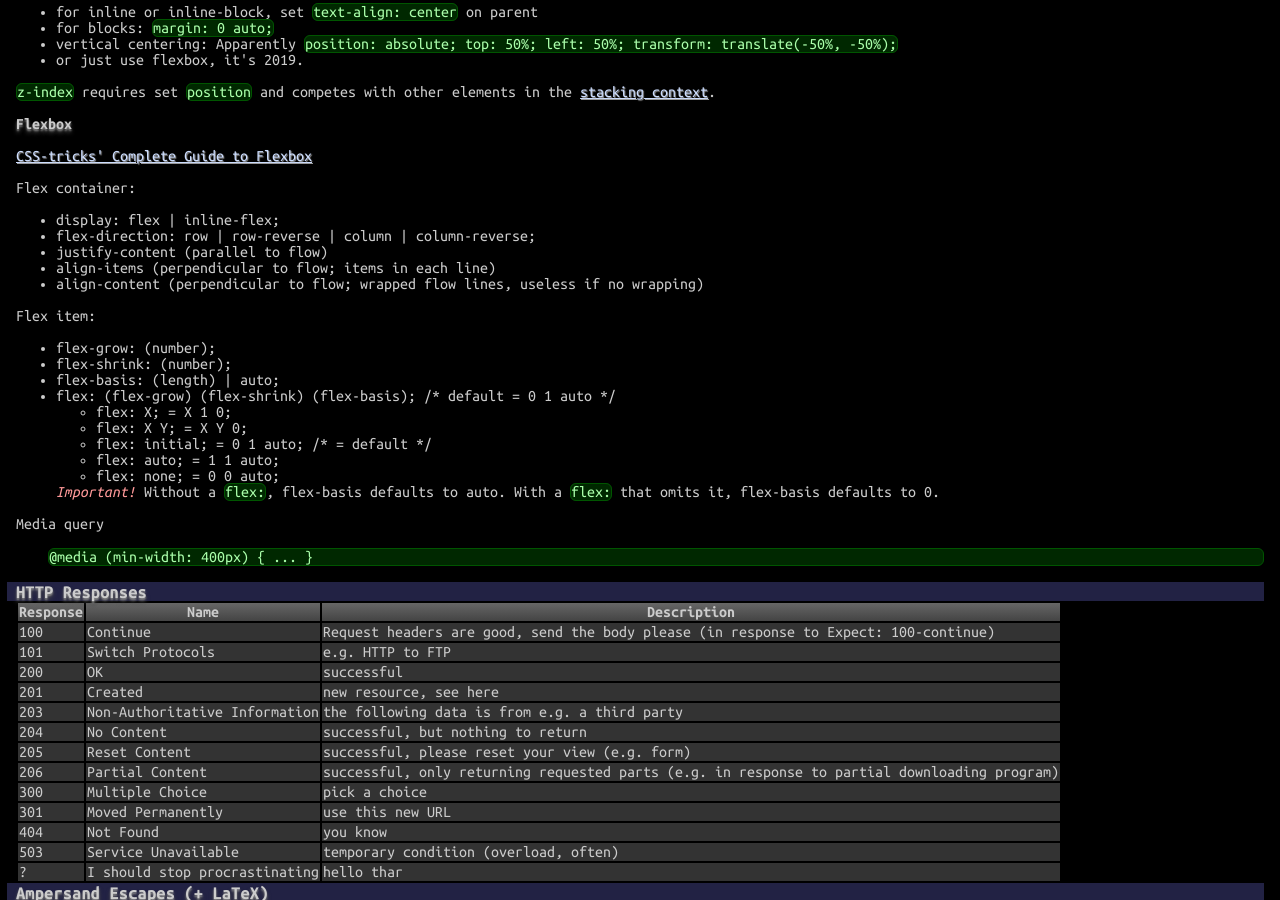
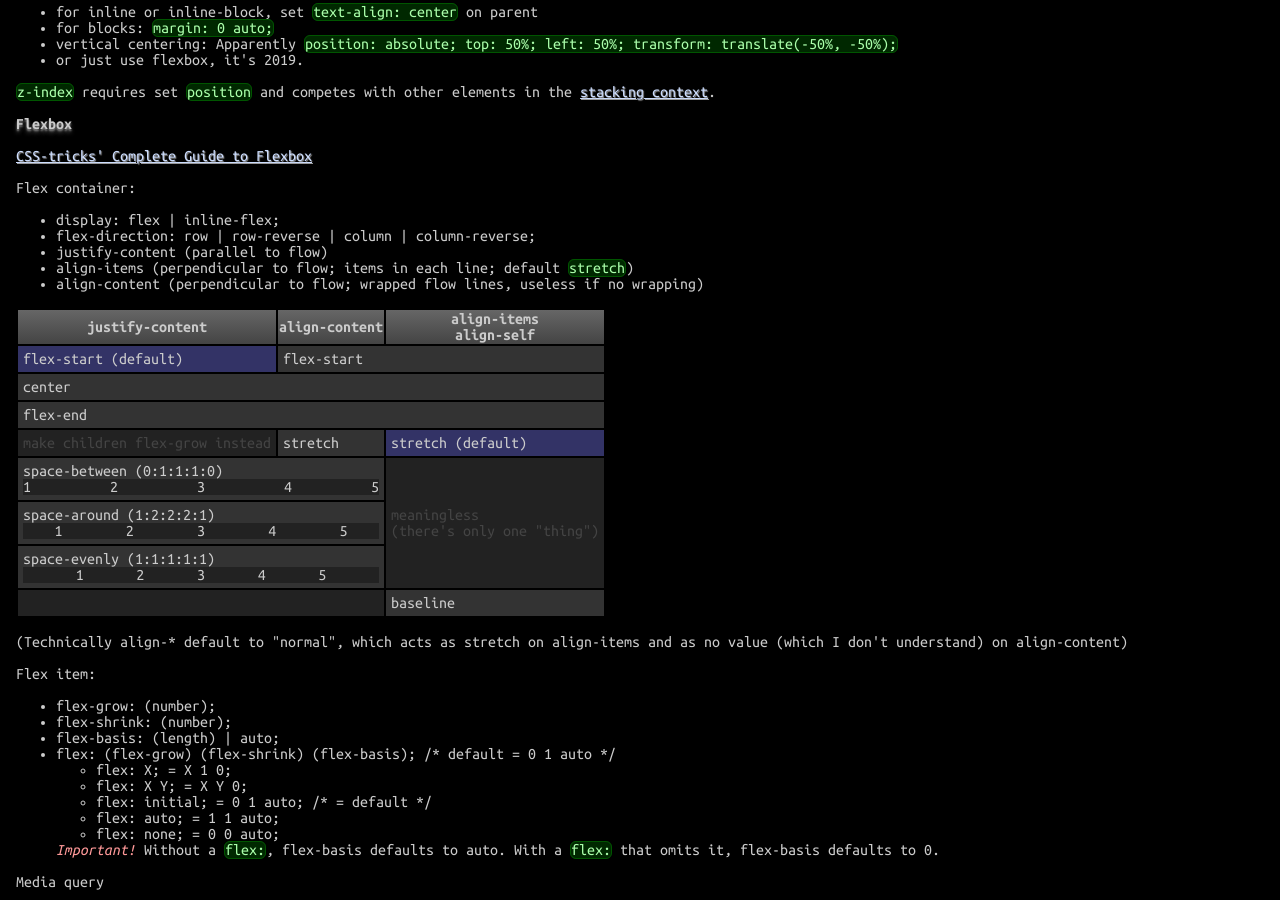
Before and after one commit to betaveros/cs, a Jekyll site: the page built from index.html, in a window 1280 px wide and 900 px high, scrolled down 15380 px. Built offline with Jekyll 4.4.1, drawn with Linux system fonts in a browser that asks for light colours.

Commit message:
some flex

```diff
--- a/_includes/web.html
+++ b/_includes/web.html
@@ -113,9 +113,47 @@
 	<li>display: flex | inline-flex;</li>
 	<li>flex-direction: row | row-reverse | column | column-reverse;</li>
 	<li>justify-content (parallel to flow)</li>
-	<li>align-items (perpendicular to flow; items in each line)</li>
+	<li>align-items (perpendicular to flow; items in each line; default <code>stretch</code>)</li>
 	<li>align-content (perpendicular to flow; wrapped flow lines, useless if no wrapping)</li>
 </ul>
+
+</div>
+<table class="padded">
+	<tr>
+		<th>justify-content</th>
+		<th>align-content</th>
+		<th>align-items<br/>align-self</th>
+	</tr>
+	<tr><td class="cb">flex-start (default)</td><td colspan="2">flex-start</td></tr>
+	<tr><td colspan="3">center</td></tr>
+	<tr><td colspan="3">flex-end</td></tr>
+	<tr>
+		<td class="empty">make children flex-grow instead</td>
+		<td>stretch</td>
+		<td class="cb">stretch (default)</td>
+	</tr>
+	<tr>
+		<td colspan="2">space-between (0:1:1:1:0)
+			<div style="background-color: #222; display: flex; justify-content: space-between;"><div>1</div><div>2</div><div>3</div><div>4</div><div>5</div>
+		</td>
+		<td class="empty" rowspan="3">meaningless<br/>(there's only one "thing")</td>
+	</tr>
+	<tr>
+		<td colspan="2">space-around (1:2:2:2:1)
+			<div style="background-color: #222; display: flex; justify-content: space-around;"><div>1</div><div>2</div><div>3</div><div>4</div><div>5</div>
+		</td>
+	</tr>
+	<tr>
+		<td colspan="2">space-evenly (1:1:1:1:1)
+			<div style="background-color: #222; display: flex; justify-content: space-evenly;"><div>1</div><div>2</div><div>3</div><div>4</div><div>5</div>
+		</td>
+	</tr>
+	<tr>
+		<td class="empty" colspan="2"></td>
+		<td>baseline</td>
+	</tr>
+</table>
+<p>(Technically align-* default to "normal", which acts as stretch on align-items and as no value (which I don't understand) on align-content)</p>
 <p>Flex item:</p>
 <ul>
 	<li>flex-grow: (number);</li>
```
